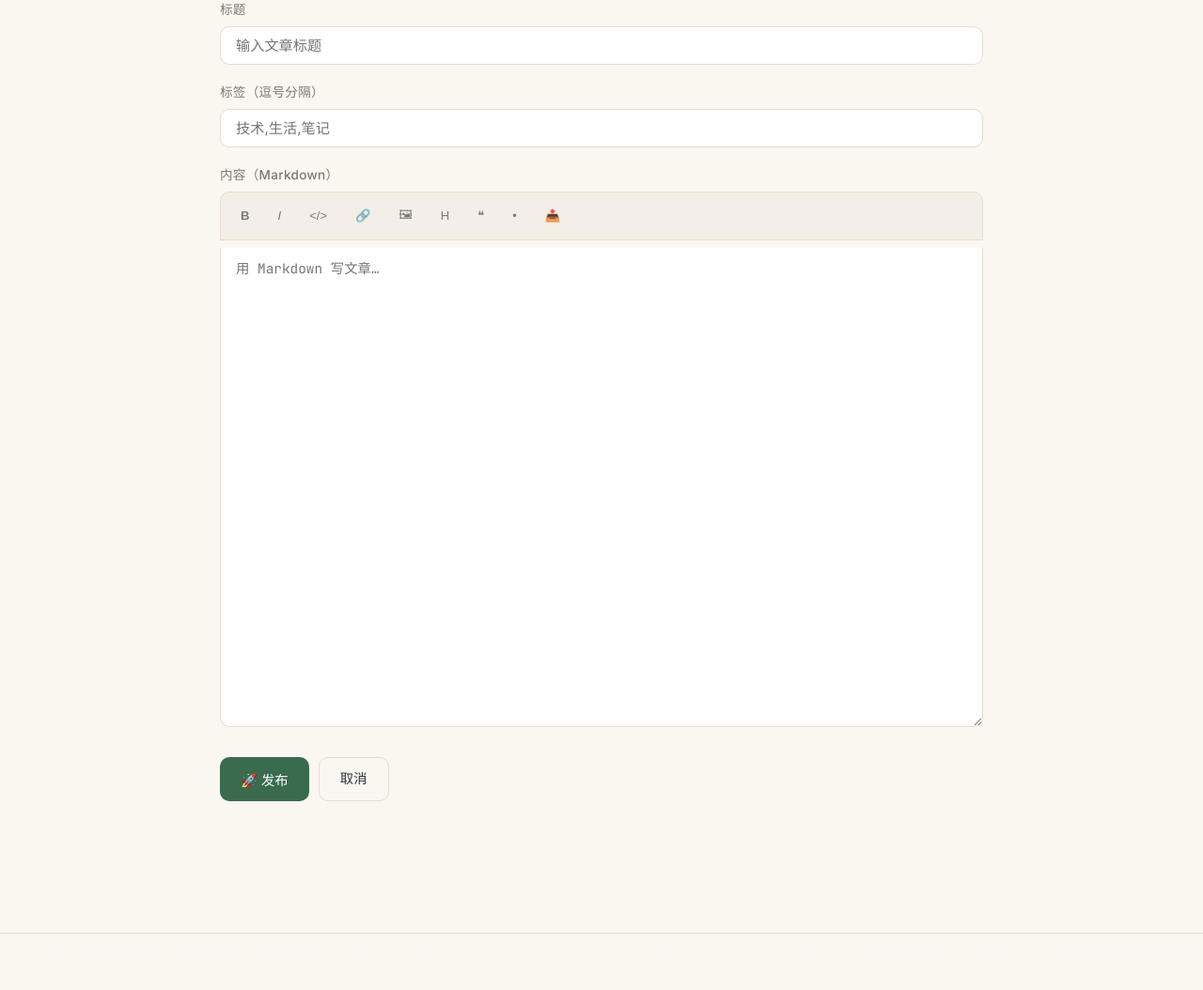
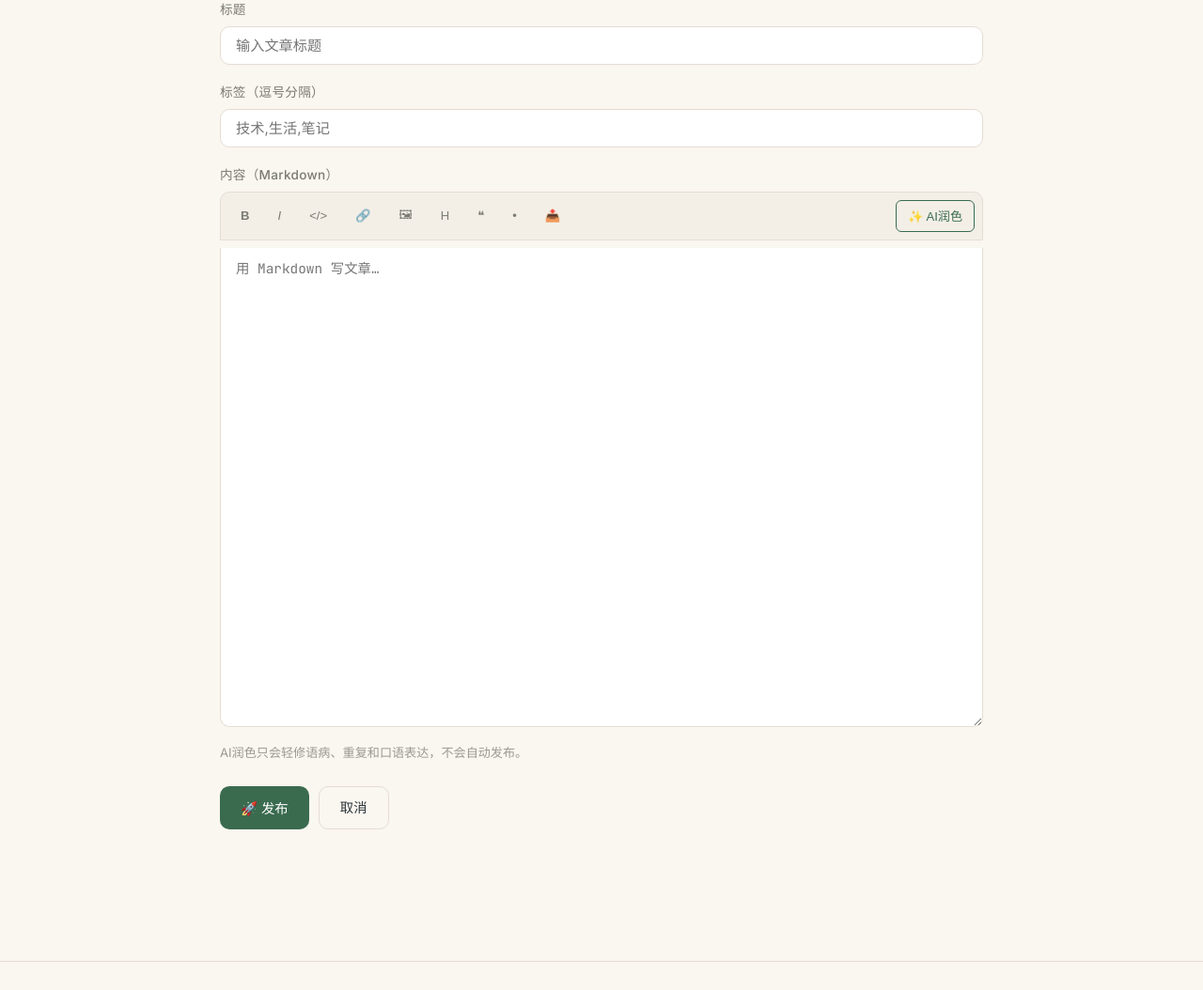
Before and after one commit to Acidmoon/blog, a Flask app: page /admin/new in a window 1280 px wide. Shown: the part 178-1232 px from the top of the page at 94% size. Run offline with Flask 3, Linux system fonts and the light colour scheme; the visitor is signed in with stand-in values (Sample User, id 1).

Commit message:
feat: add AI polish editor action

```diff
--- a/config.py
+++ b/config.py
@@ -18,6 +18,11 @@ SITE_SUBTITLE = '写点有意思的东西'
 ARTICLES_PER_PAGE = 10
 ASSET_VERSION = os.environ.get('ASSET_VERSION', '2026-05-15')
 
+AI_POLISH_API_BASE = os.environ.get('AI_POLISH_API_BASE', 'https://www.waterhill.cyou/v1').rstrip('/')
+AI_POLISH_API_KEY = os.environ.get('AI_POLISH_API_KEY', '')
+AI_POLISH_MODEL = os.environ.get('AI_POLISH_MODEL', 'gpt-5.5')
+AI_POLISH_TIMEOUT = float(os.environ.get('AI_POLISH_TIMEOUT', '60'))
+
 
 def ensure_directories():
     Path(ARTICLES_DIR).mkdir(parents=True, exist_ok=True)
--- a/docker-compose.yml
+++ b/docker-compose.yml
@@ -9,6 +9,9 @@ services:
     environment:
       - BLOG_SECRET_KEY=${BLOG_SECRET_KEY:-change-me}
       - ADMIN_PASSWORD=132456758Dzy
+      - AI_POLISH_API_BASE=https://www.waterhill.cyou/v1
+      - AI_POLISH_API_KEY=${AI_POLISH_API_KEY:-}
+      - AI_POLISH_MODEL=gpt-5.5
     volumes:
       - /root/blog/data/articles:/app/articles
       - /root/blog/data/images:/app/static/images
--- a/routes/admin.py
+++ b/routes/admin.py
@@ -9,6 +9,7 @@ from flask import Blueprint, abort, flash, jsonify, redirect, render_template, r
 import config
 from models import get_db
 from services.admin_modules import build_admin_module_context, build_admin_nav, get_admin_module
+from services.ai_polish import polish_content
 from services.articles import (
     delete_article_file,
     get_article_meta,
@@ -172,6 +173,24 @@ def upload():
     return jsonify({'url': url_for('static', filename=f'images/{filename}')})
 
 
+@bp.route('/api/ai/polish', methods=['POST'])
+@login_required
+def ai_polish():
+    data = request.get_json(silent=True) or {}
+    title = (data.get('title') or '').strip()
+    tags = (data.get('tags') or '').strip()
+    content = (data.get('content') or '').strip()
+    if not content:
+        return jsonify({'error': '正文不能为空'}), 400
+    try:
+        polished = polish_content(title, tags, content)
+    except ValueError as exc:
+        return jsonify({'error': str(exc)}), 400
+    except Exception as exc:
+        return jsonify({'error': str(exc)}), 502
+    return jsonify({'content': polished})
+
+
 @bp.route('/layout', methods=['GET', 'POST'])
 @login_required
 def layout():
--- /dev/null
+++ b/services/ai_polish.py
@@ -0,0 +1,111 @@
+import json
+import urllib.error
+import urllib.request
+
+import config
+
+
+POLISH_SYSTEM_PROMPT = """你是中文博客的轻量编辑，只做“口述稿润色”，不是代写，也不是换风格。
+
+编辑目标：
+- 保留作者原意、判断、语气和表达顺序。
+- 只处理口述带来的问题：语气词、重复词、明显病句、断裂句、错别字、标点混乱。
+- 把过于口语的句子适当书面化一点，但仍然像本人写的博客。
+- 可以自然分段；只有原文已经有明确层次时，才加少量小标题。
+
+严格禁止：
+- 不要大改结构，不要重写成公众号爆文，不要营销化。
+- 不要扩写观点，不要添加原文没有的事实、例子、数据或结论。
+- 不要使用“首先/其次/最后”式模板，除非原文本来就是这种结构。
+- 不要使用夸张词、鸡汤句、总结升华、AI 腔套话。
+- 不要把所有口语都抹掉，要保留一点真实的人味。
+
+输出要求：
+- 只输出润色后的正文，不要解释，不要前后寒暄。
+- 保留 Markdown 语法、链接、代码块、列表的大意。
+"""
+
+
+def _build_user_prompt(title: str, tags: str, content: str) -> str:
+    return f"""标题：{title or '未填写'}
+标签：{tags or '未填写'}
+
+请轻微润色下面这篇博客草稿。记住：只修语气词、语病、重复和标点，让口述更顺一点，不要改风格，不要大改。
+
+草稿正文：
+{content}
+"""
+
+
+def polish_content(title: str, tags: str, content: str) -> str:
+    content = (content or '').strip()
+    if not content:
+        raise ValueError('正文不能为空')
+    if not config.AI_POLISH_API_KEY:
+        raise RuntimeError('AI_POLISH_API_KEY 未配置')
+
+    payload = {
+        'model': config.AI_POLISH_MODEL,
+        'messages': [
+            {'role': 'system', 'content': POLISH_SYSTEM_PROMPT},
+            {'role': 'user', 'content': _build_user_prompt(title, tags, content)},
+        ],
+        'temperature': 0.25,
+        'top_p': 0.85,
+        'max_tokens': 4096,
+    }
+    data = json.dumps(payload, ensure_ascii=False).encode('utf-8')
+    req = urllib.request.Request(
+        f"{config.AI_POLISH_API_BASE}/chat/completions",
+        data=data,
+        method='POST',
+        headers={
+            'Authorization': f"Bearer {config.AI_POLISH_API_KEY}",
+            'Content-Type': 'application/json',
+            'User-Agent': 'Waterhill-Blog/1.0',
+        },
+    )
+    try:
+        with urllib.request.urlopen(req, timeout=config.AI_POLISH_TIMEOUT) as resp:
+            raw = resp.read().decode('utf-8')
+    except urllib.error.HTTPError as exc:
+        detail = exc.read().decode('utf-8', errors='ignore')[:400]
+        raise RuntimeError(f'AI 接口返回 {exc.code}: {detail}') from exc
+    except urllib.error.URLError as exc:
+        raise RuntimeError(f'AI 接口连接失败: {exc.reason}') from exc
+
+    try:
+        result = json.loads(raw)
+        polished = result['choices'][0]['message'].get('content', '').strip()
+    except (KeyError, IndexError, TypeError, json.JSONDecodeError) as exc:
+        raise RuntimeError('AI 接口返回格式无法解析') from exc
+
+    polished = polished.strip()
+    for prefix in ('润色后的正文：', '润色后：', '正文：'):
+        if polished.startswith(prefix):
+            polished = polished[len(prefix):].lstrip()
+    polished = _strip_leaked_metadata(polished, title, tags)
+    if not polished:
+        raise RuntimeError('AI 没有返回润色内容')
+    return polished
+
+
+def _strip_leaked_metadata(text: str, title: str, tags: str) -> str:
+    """Remove model-leaked prompt metadata when it echoes title/tags before body."""
+    lines = text.splitlines()
+    changed = True
+    while lines and changed:
+        changed = False
+        first = lines[0].strip()
+        if first.startswith('标题：') or first.startswith('标题:'):
+            lines.pop(0)
+            changed = True
+            continue
+        if first.startswith('标签：') or first.startswith('标签:'):
+            lines.pop(0)
+            changed = True
+            continue
+        if not first:
+            lines.pop(0)
+            changed = True
+    return '\n'.join(lines).strip()
--- a/static/css/style.css
+++ b/static/css/style.css
@@ -790,6 +790,24 @@ img { max-width: 100%; height: auto; display: block; }
   margin-top: 24px;
 }
 
+
+.editor-toolbar-ai {
+  margin-left: auto;
+  padding: 5px 12px !important;
+  border-color: var(--accent-primary) !important;
+  color: var(--accent-primary) !important;
+  min-width: auto !important;
+}
+.editor-toolbar-ai:disabled {
+  opacity: 0.55;
+  cursor: wait;
+}
+.editor-hint {
+  margin-top: 8px;
+  font-size: 0.82rem;
+  color: var(--text-tertiary);
+}
+
 /* ── Buttons ────────────────────────────────────────── */
 .btn {
   display: inline-flex;
--- a/templates/admin/edit.html
+++ b/templates/admin/edit.html
@@ -25,9 +25,11 @@
           <button type="button" onclick="insertMd('> ', '')" title="引用">❝</button>
           <button type="button" onclick="insertMd('- ', '')" title="列表">•</button>
           <button type="button" onclick="uploadImage()" title="上传图片">📤</button>
+          <button type="button" id="aiPolishBtn" class="editor-toolbar-ai" onclick="polishContent()" title="轻微润色口述稿，不改风格">✨ AI润色</button>
           <input type="file" id="imageInput" accept="image/*" style="display:none" onchange="handleUpload(this)">
         </div>
         <textarea id="content" name="content" rows="20" placeholder="用 Markdown 写文章…" required>{{ article.content if article else '' }}</textarea>
+        <p id="aiPolishStatus" class="editor-hint">AI润色只会轻修语病、重复和口语表达，不会自动发布。</p>
       </div>
       <div class="form-actions">
         <button type="submit" class="btn btn-primary">{% if article %}💾 保存修改{% else %}🚀 发布{% endif %}</button>
@@ -53,6 +55,41 @@ function insertMd(before, after) {
 function uploadImage() {
   document.getElementById('imageInput').click();
 }
+async function polishContent() {
+  const btn = document.getElementById('aiPolishBtn');
+  const status = document.getElementById('aiPolishStatus');
+  const title = document.getElementById('title').value;
+  const tags = document.getElementById('tags').value;
+  const ta = document.getElementById('content');
+  const original = ta.value.trim();
+  if (!original) {
+    alert('先写一点内容再润色');
+    return;
+  }
+  const previous = ta.value;
+  btn.disabled = true;
+  btn.textContent = '润色中…';
+  status.textContent = '正在轻微润色：只修语病、重复和口语表达，不会改风格。';
+  try {
+    const resp = await fetch('/admin/api/ai/polish', {
+      method: 'POST',
+      headers: {'Content-Type': 'application/json'},
+      body: JSON.stringify({title, tags, content: original})
+    });
+    const data = await resp.json();
+    if (!resp.ok) throw new Error(data.error || '润色失败');
+    ta.value = data.content || previous;
+    ta.focus();
+    status.textContent = '已完成。建议你再快速看一遍，确认没有改偏。';
+  } catch (e) {
+    ta.value = previous;
+    status.textContent = '润色失败：' + e.message;
+    alert('AI润色失败: ' + e.message);
+  } finally {
+    btn.disabled = false;
+    btn.textContent = '✨ AI润色';
+  }
+}
 function handleUpload(input) {
   const file = input.files[0];
   if (!file) return;
```
Also changed, not shown: 1 other file.
